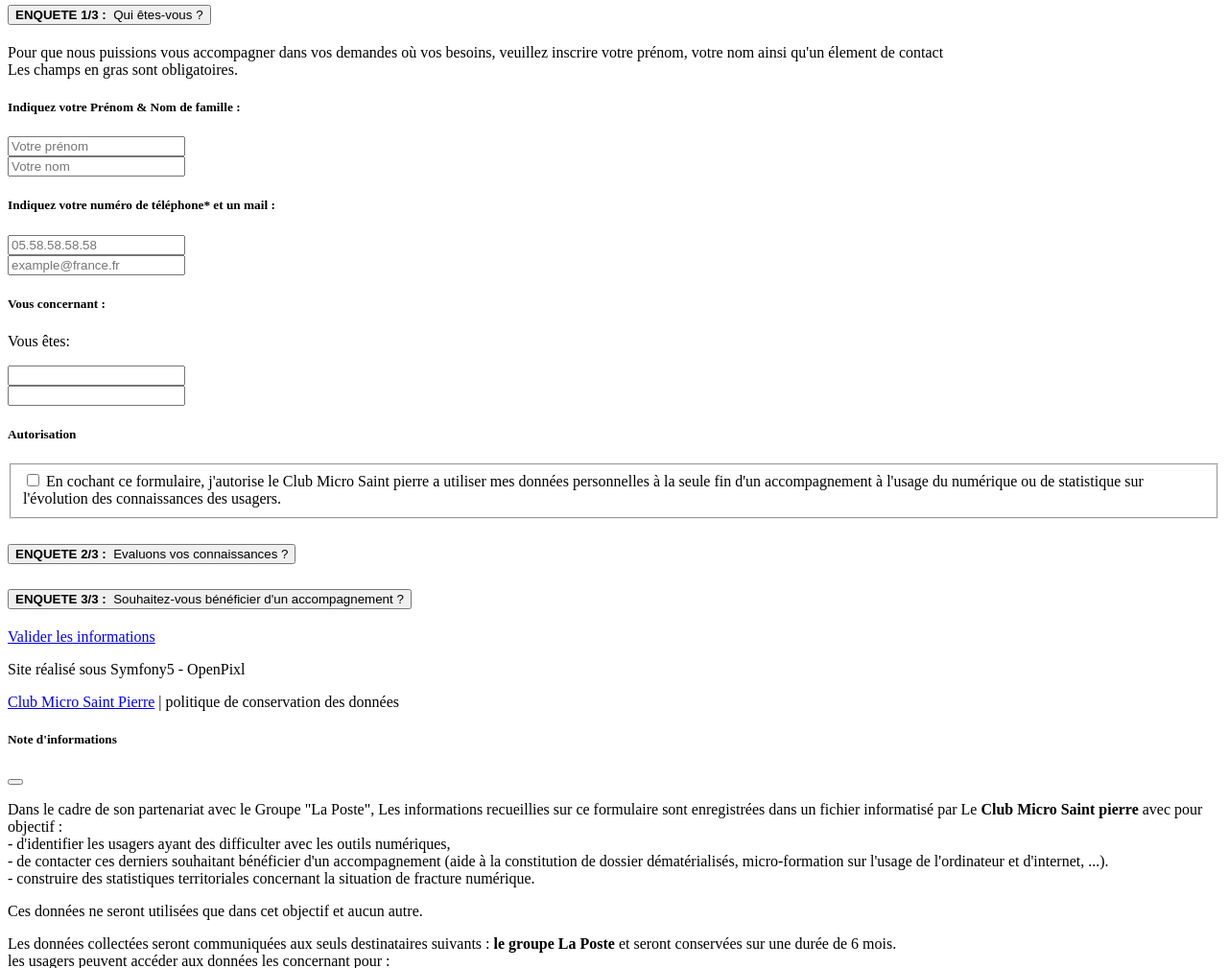
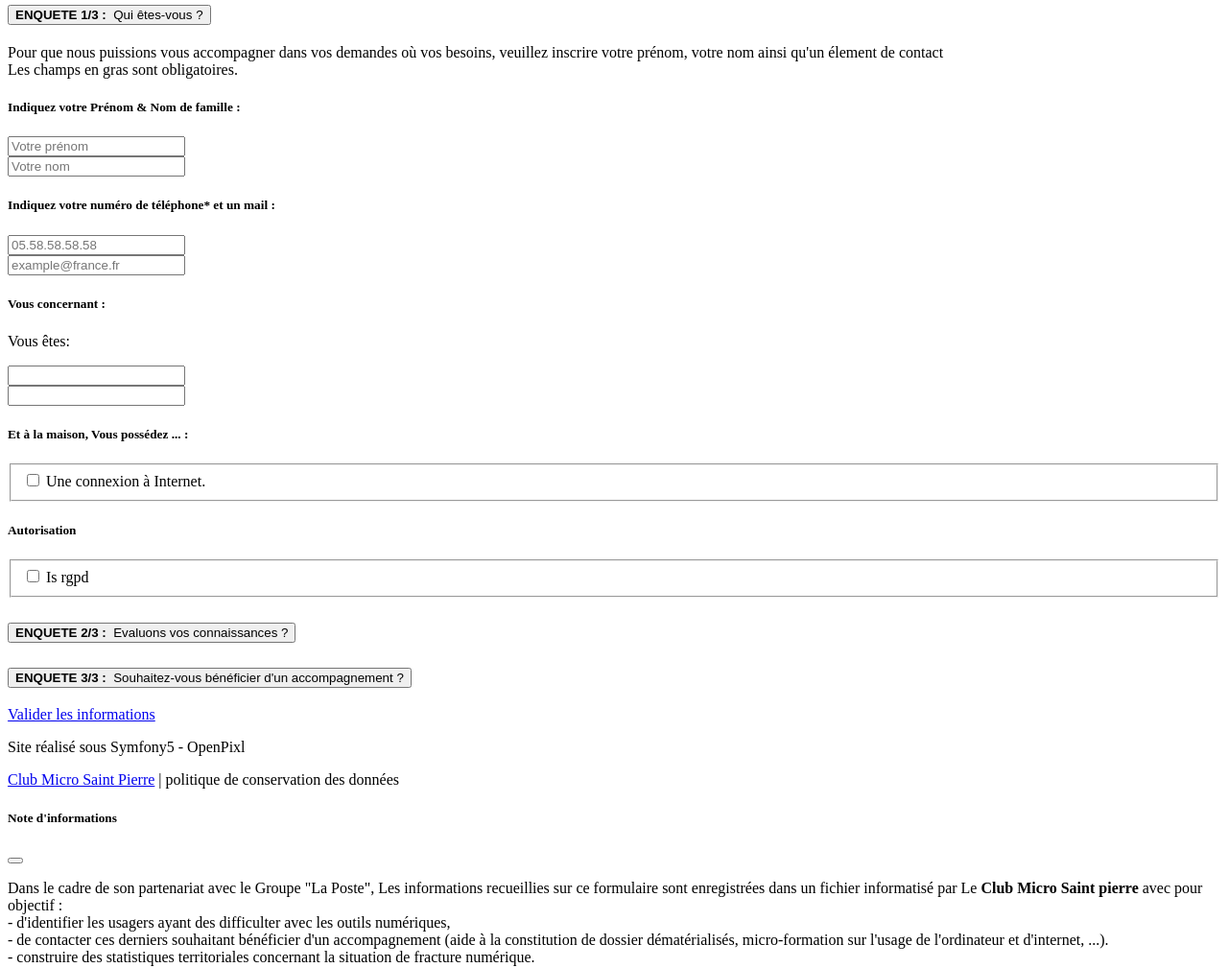
Before and after one commit to Corwin40/op_gest, a Symfony app: template templates/admin/formposte/new.html.twig in a window 1280 px wide. Shown: the part 286-1295 px from the top of the page at 96% size. Run offline with Twig, Linux system fonts and the light colour scheme; the template is opened without the code that fills it, so the values that code supplies are empty; form fields are guessed from the names that the template uses; some libraries are stand-ins or nearby versions.

Commit message:
Modification formulaire FormPoste

```diff
--- a/templates/admin/formposte/_form.html.twig
+++ b/templates/admin/formposte/_form.html.twig
@@ -1,4 +1,4 @@
-{{ form_start(form) }}
+{{ form_start(form, {'attr': {'id': 'formposte'}}) }}
 <div class="accordion-body">
     <div class="row">
         <div class="col-12">
@@ -50,15 +50,29 @@
                 </div>
             </div>
         </div>
+        <div class="col-6"></div>
+        <div class="col-12">
+            <h5>Et à la maison, Vous possédez ...  :</h5>
+            <div class="row mb-1 mt-1 g-1">
+                <fieldset>
+                    <div class="form-check">
+                        {{ form_widget(form.isInternet, {'attr': {'class': 'form-check-input'}}) }}
+                        {{ form_label(form.isInternet, "Une connexion à Internet.", {'label_attr': {'class':'form-check-label'}}) }}
+                    </div>
+                </fieldset>
+
+            </div>
+        </div>
         <div class="col-12">
             <h5 class="mt-3">Autorisation</h5>
             <fieldset>
                 <div class="form-check form-switch">
                     {{ form_widget(form.isRgpd, {'attr': {'class': 'form-check-input'}}) }}
-                    {{ form_label(form.isRgpd, "En cochant ce formulaire, j'autorise le Club Micro Saint pierre a utiliser mes données personnelles à la seule fin d'un accompagnement à l'usage du numérique ou de statistique sur l'évolution des connaissances des usagers.", {'label_attr': {'class':'form-check-label'}}) }}
+                    {{ form_label(form.isRgpd, {'label_attr': {'class':'form-check-label'}}) }}
                 </div>
             </fieldset>
         </div>
+
     </div>
 </div>
 {{ form_rest(form) }}
--- a/templates/admin/formposte/new.html.twig
+++ b/templates/admin/formposte/new.html.twig
@@ -12,9 +12,12 @@
 			function onClickSubmit(event){
 				event.preventDefault();
 
-				const form = new FormData();
+				var formposte = document.getElementById('formposte');
+				const form = new FormData(formposte);
+				console.log(form);
+
 				//const url = this.href;
-				const firstName = document.getElementById('formposte_firstName').value;
+				//const firstName = document.getElementById('formposte_firstName').value;
 				//const lastName = document.getElementById('formposte_lastName').value;
 				//const phone = document.getElementById('formposte_phone').value;
 				//const email = document.getElementById('formposte_email').value;
@@ -27,16 +30,16 @@
 				//checkboxes.forEach((checkbox) => {
 				//	values.push(checkbox.value);
 				//});
+
+				//console.log(firstName, lastName, phone, email, age, genre, isInternet, isRgpd)
+
 				//const besoins = values;
-				form.append('firstName', firstName);
 				//axios
 				//	.post(url, {firstName:firstName, lastName:lastName, phone:phone, email:email, besoins:besoins, age:age, genre:genre, isRgpd:isRgpd, isInternet:isInternet})
 				//	.then(function (response){
 				//		console.log(response);
 				//	})
 				//	.catch(function(error){console.log(error)})
-
-				console.log(form);
 			}
 
 			// évènement sur le clic d'nevoie formulaire
```
Also changed, not shown: src/Form/Admin/FormposteType.php (+9 -2 lines).
